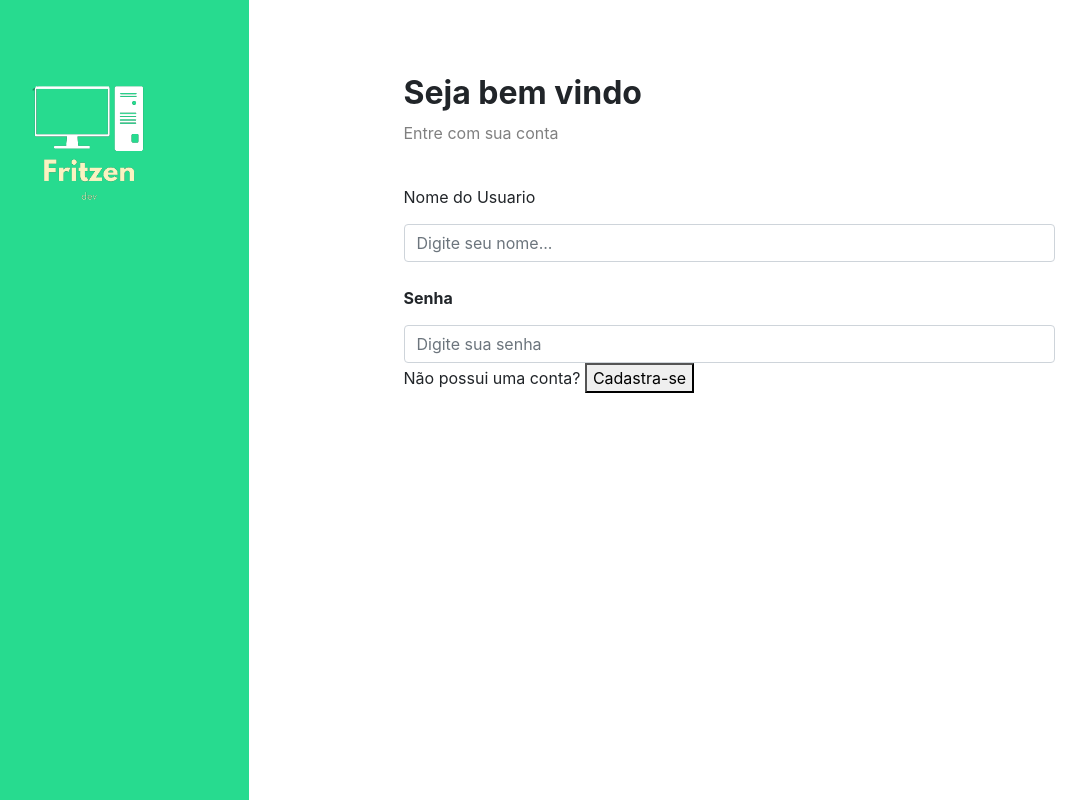
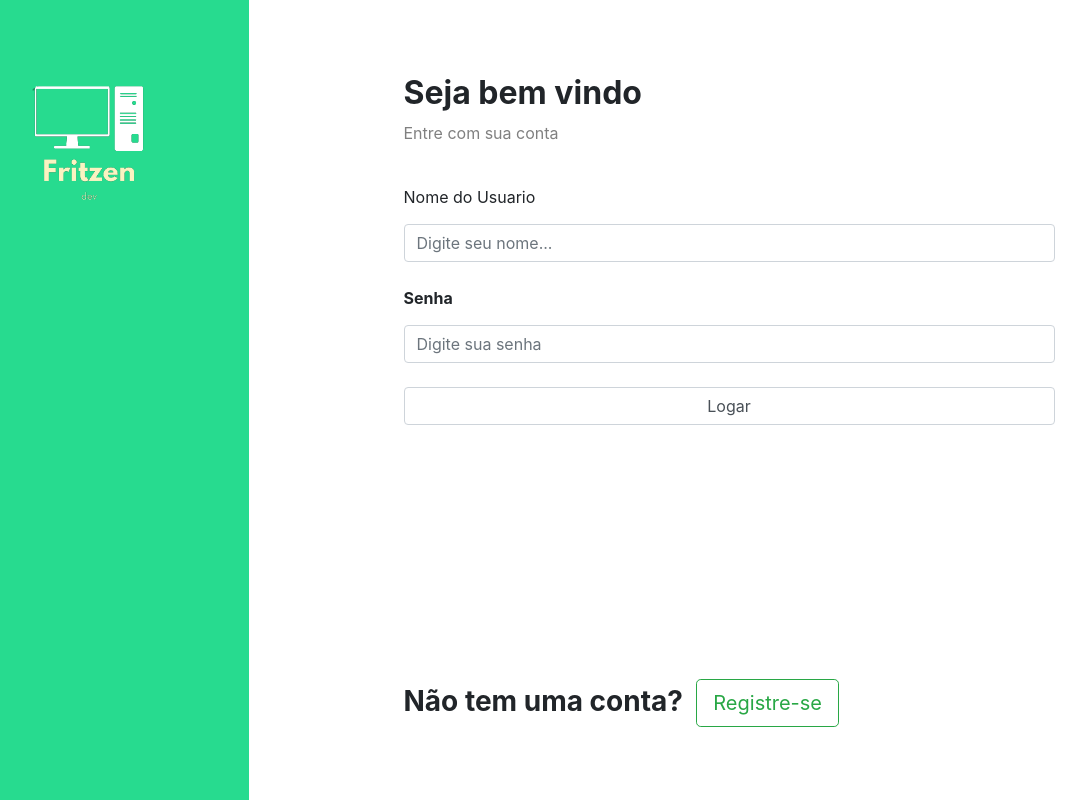
Before and after one commit to ClaudioFritzen/CRUDcomPagIndex, a Django app: page /logar/ in a window 1280 px wide. Shown: the whole page, without its empty margins (71-1157 px from the left). Run offline with Django 4.2, Linux system fonts and the light colour scheme.

Commit message:
html de login esta pronto

```diff
--- a/autenticacao/templates/logar.html
+++ b/autenticacao/templates/logar.html
@@ -43,13 +43,16 @@
                             <br>
                             <span class="bold">Senha</span>
                             <input class="form-control input-form" name="senha"  type="password" placeholder="Digite sua senha"/>
-
-                            <label for="txtCadastro">Não possui uma conta? </label>
-                            <button> Cadastra-se </button>
+                            <br>
+                            <button class="form-control"> Logar </button>
                         </form>
+                        <h3 style="position: absolute; bottom: 65px; font-weight:bold">
+                            Não tem uma conta?&nbsp <a href="{% url 'cadastro' %}" class="btn btn-outline-success btn-lg"> Registre-se </a></h3>
                     </div>
 
+                </div>
+            </div>
         </div>
-        </section>
-    </main>
+    </section>
+</main>
 {% endblock 'body' %}
```
